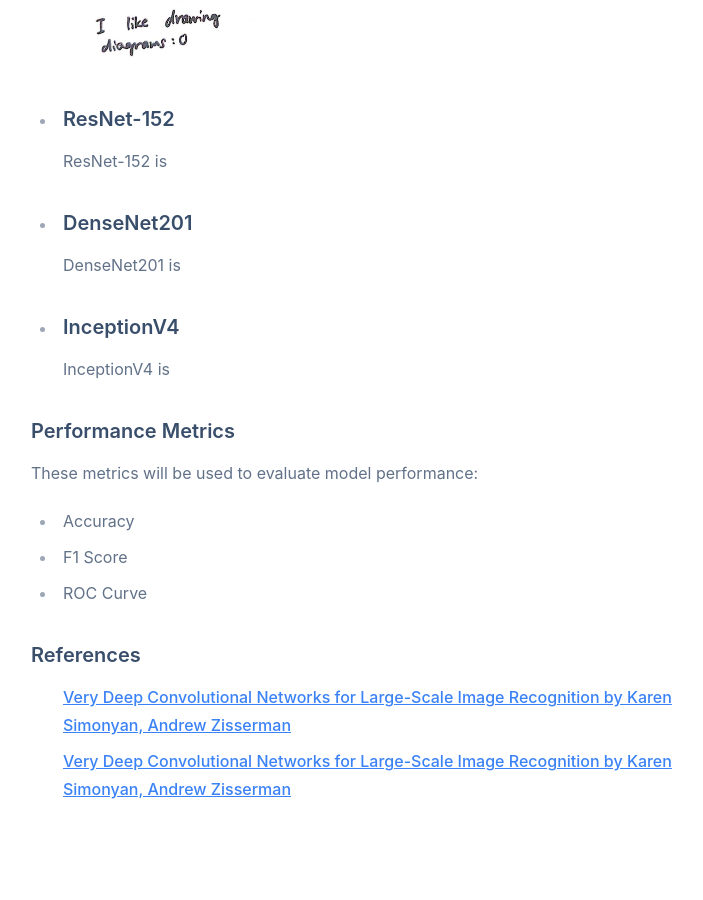
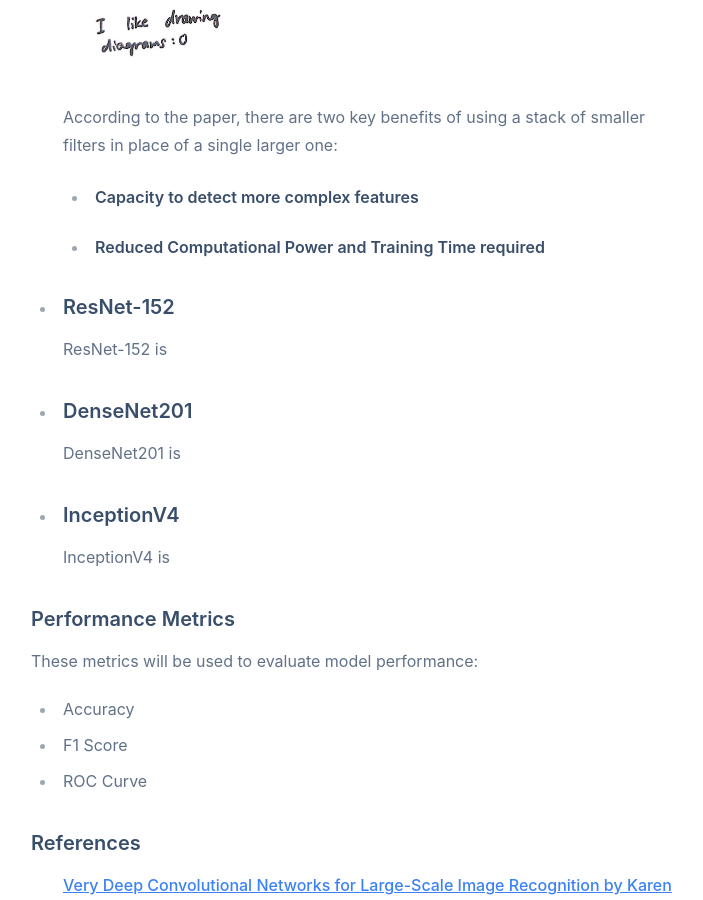
Before and after one commit to orangeguppy/BreakHisScanner, a React (Create React App) app: page /plan in a window 1280 px wide. Shown: the part 2062-2962 px from the top of the page, without its empty margins (129-832 px from the left). Before the commit the page ends 2873 px from the top, so only its background shows below. Built offline with nearby package versions, Linux system fonts and the light colour scheme.

Commit message:
Updated Plan webpage

```diff
--- a/src/pages/Plan.js
+++ b/src/pages/Plan.js
@@ -17,11 +17,24 @@ function Plan() {
             <p>The VGG model was first proposed in a <a href='https://arxiv.org/pdf/1409.1556.pdf' target="_blank" class="text-blue-500 hover:underline">2014 paper, "Very Deep Convolutional Neural Networks for Large-Scale Image Recognition"</a>, by computer scientists Andrew Zisserman and Karen Simonyan.</p>
             <p>Below are the VGG configurations proposed by the two authors.</p>
             <figure><img src={VGG} alt="Proposed VGG configurations by the authors" /></figure>
+
             <h4>Significance</h4>
             <p>This model was born from the authors&apos; attempts to improve the performance of AlexNet, a CNN model which won the Imagenet large-scale visual recognition challenge in 2012. These findings were documented in the paper mentioned above.</p>
             <p>The most significant contribution of the paper, according to the authors, was the evaluation of the effect of increasing the depth of a neural network(pushing the number of weight layers to 16-19) while keeping the size of the convolution filters very small(3x3). These modifications can be seen in the diagram extracted from the paper, where the notation conv3-256 refers to a convolutional layer with 256 filters, each 3x3 in size.</p>
             <p>As the diagram below shows, a stack of three 3x3 convolutional layers has the same effective receptive field as a single 7x7 layer.</p>
             <figure><img style={{ width: 250, height: 300 }} src={FilterSizes} /></figure>
+
+            <p>According to the paper, there are two key benefits of using a stack of smaller filters in place of a single larger one:</p>
+            <ul>
+              <li>
+                <h4>Capacity to detect more complex features</h4>
+                <p></p>
+              </li>
+              <li>
+                <h4>Reduced Computational Power and Training Time required</h4>
+                <p></p>
+              </li>
+            </ul>
           </li>
           <li>
             <h3>ResNet-152</h3>
```
